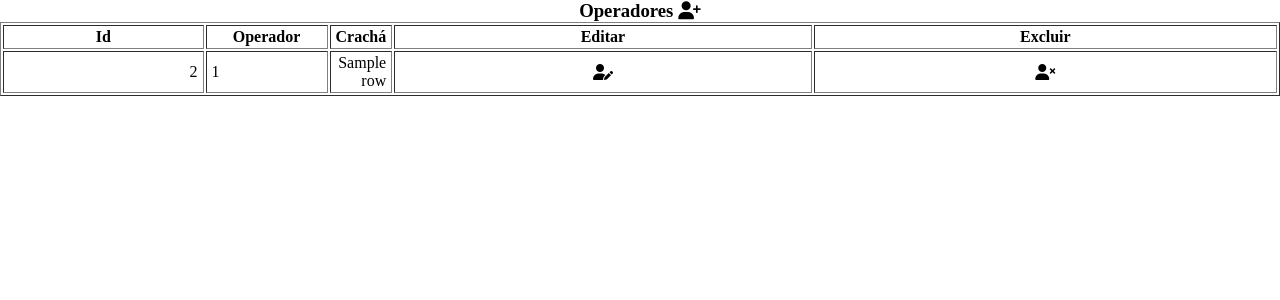
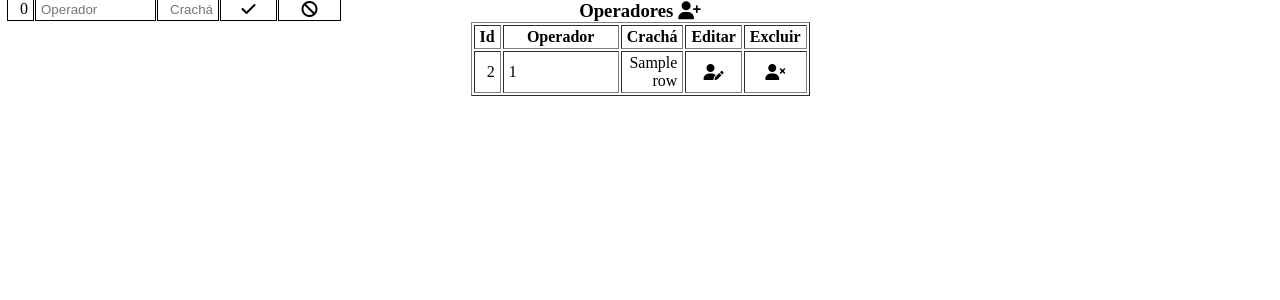
Before and after one commit to Adryan-Maikel/CCO-INFORMA-V2, a Flask app: template templates/sheets/operators.html in a window 1280 px wide. Shown: the top 300 px of the page. Run offline with Flask 3, Linux system fonts and the light colour scheme; the template is opened without the code that fills it: most values are stand-ins (such as "Sample title", 1, 10 or a date in 2020); some libraries are stand-ins or nearby versions.

Commit message:
melhorando o layout
Co-authored-by: AdryanMaikel <adryanmaikel@gmail.com>

```diff
--- a/static/global.css
+++ b/static/global.css
@@ -1,7 +1,20 @@
 *{margin: 0;padding: 0}
-input{border: none;outline: none}
-button{background: none;border: none;cursor: pointer}
+
+input, button{border: none;outline: none;outline: none}
+button{background: none;cursor: pointer}
 
 .row,.col{display: flex}
 .row{flex-direction: row;justify-content: center}
 .col{flex-direction: column}
+
+::-webkit-scrollbar {
+    width: 3px;
+    scrollbar-width: thin;
+    scrollbar-color: #333 #fff
+}
+::-webkit-scrollbar-track {
+    background: #fff
+}
+::-webkit-scrollbar-thumb {
+    background: #333
+}
--- a/static/sheets/operator.css
+++ b/static/sheets/operator.css
@@ -1,33 +1,34 @@
 @import "/static/global.css";
 header, h2{display: none}
-
+section{display: flex; justify-content: center;}
 caption{
     position: relative;
     background: #fff;
     z-index: 10;
 }
+caption>.row{gap: 5px;}
+
+table, form{width: 339px}
 form{
     position: absolute;
     z-index: 9;
     top: -5px;
+    left: 5px;
     transition: top .5s ease;
 }
+form.open{top: 23px}
 
-form.open{
-    top: 23px;
-}
-
-caption>.row{gap: 5px;}
-form>.row{justify-content: space-evenly;gap: 1px;background: #fff;}
-form>.row>.box:nth-child(1){width: 17px;}
+form>.row{width: 337px}
+form>.row{justify-content: start;gap: 1px;background: #fff;}
+form>.row>.box:nth-child(1){width: 15px}
 form>.row>.box:nth-child(1)>span{display: block;text-align: right}
-form>.row>.box:nth-child(4){width: 48px;}
-form>.row>.box:nth-child(5){width: 55px;}
+form>.row>.box:nth-child(4){width: 45px;}
+form>.row>.box:nth-child(5){width: 51px;}
 
 th,td,.box{
     padding: 2px 5px;
 }
-form{padding: 2px 2px;}
+form{padding: 2px 2px}
 form>.row>.box{
     border: 1px solid;
 }
@@ -54,5 +55,5 @@ input[type=number] {
     text-align: right;
 }
 
-input#operator{width: 110px}
-input#cracha{width: 51px;}
+input#operator{width: 109px;}
+input#cracha{width: 50px;}
--- a/templates/sheets/operators.html
+++ b/templates/sheets/operators.html
@@ -6,9 +6,8 @@
     <title>Operadores</title>
     <link rel="stylesheet" href="/static/sheets/operator.css">
     <script src="/static/scripts.js" defer></script>
-    <script src="https://kit.fontawesome.com/3b629842c1.js" crossorigin="anonymous"></script>
-    <style>
-    </style>
+    <script src="https://kit.fontawesome.com/4ab5498bca.js" crossorigin="anonymous"></script>
+    <style></style>
 </head>
 <body>
     <header>
@@ -17,7 +16,7 @@
 
     <section>
         <h2>Dados:</h2>
-        <table border="1px" width="100%">
+        <table border="1px">
             <caption>
                 <div class="row">
                     <h3>Operadores</h3>
@@ -60,7 +59,7 @@
             </tbody>
         </table>
 
-        <form id="form-operator" action="#" method="post" autocomplete="off" autocapitalize="100%">
+        <form id="form-operator" action="#" method="post" autocomplete="off">
             <div class="row">
                 <div class="box">
                     <span>0</span>
```
